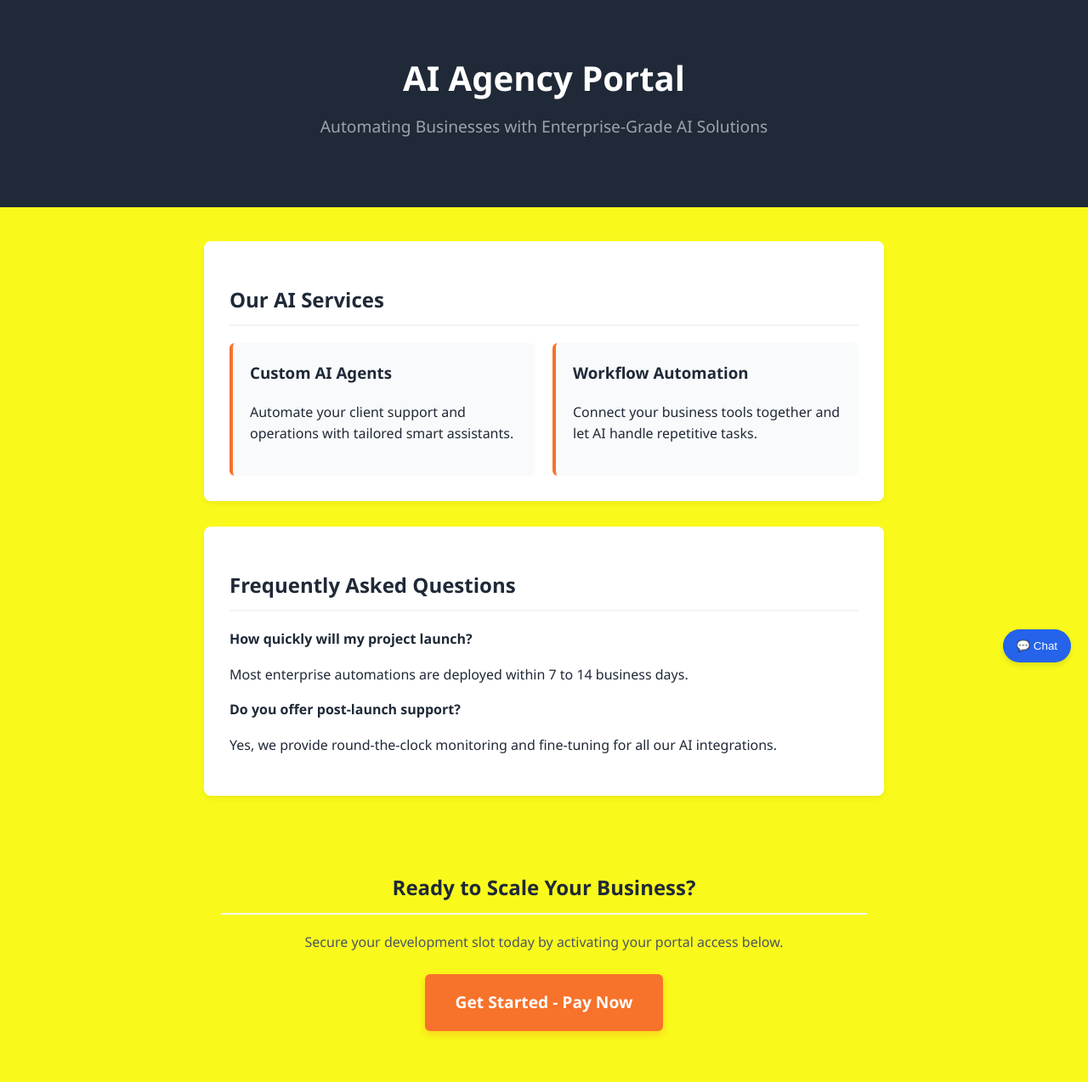
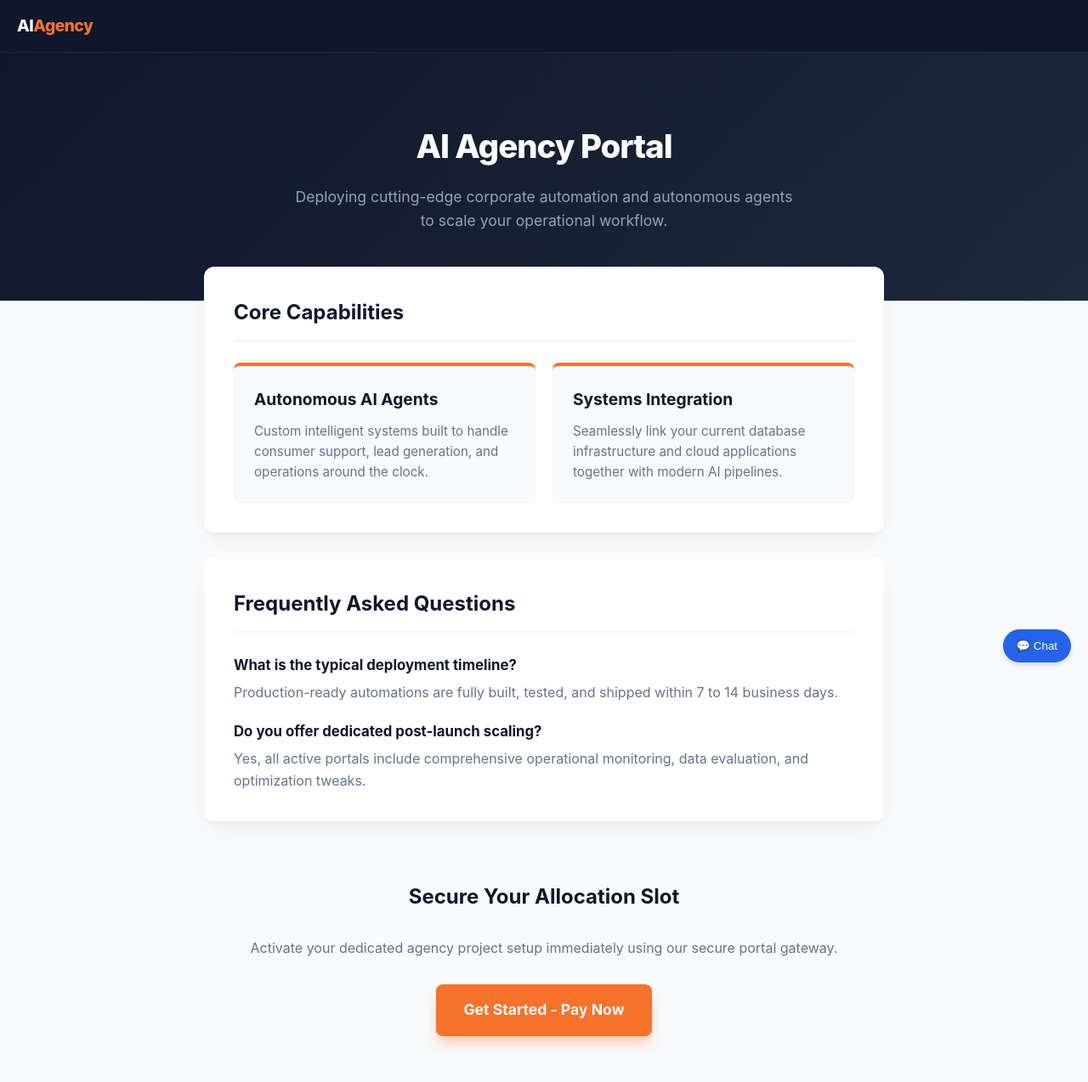
Before and after one commit to chimeremezewisdom1001-max/ai-agency-portal, a website: page public/index.html in a window 1280 px wide. Shown: the whole page at 85% size. Drawn offline with Linux system fonts and the light colour scheme.

Commit message:
Rebuilt landing page with beautiful corporate design framework

```diff
--- a/public/index.html
+++ b/public/index.html
@@ -3,47 +3,77 @@
 <head>
   <meta charset="UTF-8">
   <meta name="viewport" content="width=device-width, initial-scale=1.0">
-  <title>AI Agency Portal | Premium AI Solutions</title>
+  <title>AI Agency Portal | Premium Automation Solutions</title>
   <style>
+    :root {
+      --primary: #f7722a;
+      --dark: #0f172a;
+      --light: #f8fafc;
+      --text: #334155;
+    }
     body {
-      font-family: 'Segoe UI', Tahoma, Geneva, Verdana, sans-serif;
+      font-family: -apple-system, BlinkMacSystemFont, "Segoe UI", Roboto, sans-serif;
       margin: 0;
       padding: 0;
-      background-color: #f9fa1b;
-      color: #1f2937;
+      background-color: var(--light);
+      color: var(--text);
       line-height: 1.6;
     }
+    nav {
+      background-color: var(--dark);
+      padding: 15px 20px;
+      display: flex;
+      justify-content: space-between;
+      align-items: center;
+      border-bottom: 1px solid #1e293b;
+    }
+    .logo {
+      color: white;
+      font-weight: 800;
+      font-size: 1.2rem;
+      letter-spacing: -0.5px;
+    }
+    .logo span {
+      color: var(--primary);
+    }
     header {
-      background-color: #1f2937;
+      background: linear-gradient(135deg, #0f172a 0%, #1e293b 100%);
       color: white;
       text-align: center;
-      padding: 60px 20px;
+      padding: 80px 20px;
     }
     header h1 {
       margin: 0;
-      font-size: 2.5rem;
+      font-size: 2.4rem;
+      font-weight: 800;
+      letter-spacing: -1px;
     }
     header p {
-      font-size: 1.2rem;
-      color: #9ca3af;
-      margin-top: 10px;
+      font-size: 1.1rem;
+      color: #94a3b8;
+      max-width: 600px;
+      margin: 15px auto 0 auto;
     }
     .container {
       max-width: 800px;
-      margin: 40px auto;
+      margin: -40px auto 60px auto;
       padding: 0 20px;
     }
     .section {
       background: white;
-      padding: 30px;
-      border-radius: 8px;
-      box-shadow: 0 4px 6px rgba(0,0,0,0.05);
+      padding: 35px;
+      border-radius: 12px;
+      box-shadow: 0 10px 25px -5px rgba(0, 0, 0, 0.05), 0 8px 10px -6px rgba(0, 0, 0, 0.05);
       margin-bottom: 30px;
     }
     h2 {
-      color: #1f2937;
-      border-bottom: 2px solid #f3f4f6;
-      padding-bottom: 10px;
+      color: var(--dark);
+      font-size: 1.5rem;
+      font-weight: 700;
+      margin-top: 0;
+      margin-bottom: 25px;
+      border-bottom: 2px solid #f1f5f9;
+      padding-bottom: 12px;
     }
     .services-grid {
       display: grid;
@@ -54,56 +84,79 @@
       .services-grid { grid-template-columns: 1fr 1fr; }
     }
     .service-card {
-      background: #f9fafb;
-      padding: 20px;
-      border-radius: 6px;
-      border-left: 4px solid #f7722a;
+      background: #f8fafc;
+      padding: 24px;
+      border-radius: 8px;
+      border-top: 4px solid var(--primary);
+      box-shadow: inset 0 0 0 1px rgba(0,0,0,0.02);
     }
-    .service-card h3 { margin-top: 0; }
-    .cta-area {
-      text-align: center;
-      padding: 40px 20px;
+    .service-card h3 {
+      margin: 0 0 10px 0;
+      color: var(--dark);
+      font-size: 1.2rem;
     }
-    .btn-pay {
-      background-color: #f7722a;
-      color: white;
-      padding: 18px 36px;
-      text-decoration: none;
-      border-radius: 6px;
-      font-weight: bold;
-      font-size: 1.2rem;
-      display: inline-block;
-      box-shadow: 0 4px 10px rgba(247, 114, 42, 0.3);
-      transition: transform 0.2s;
+    .service-card p {
+      margin: 0;
+      font-size: 0.95rem;
+      color: #64748b;
     }
     .faq-item {
-      margin-bottom: 15px;
+      margin-bottom: 20px;
+    }
+    .faq-item:last-child {
+      margin-bottom: 0;
     }
     .faq-item strong {
       display: block;
-      color: #1f2937;
+      color: var(--dark);
+      font-size: 1.05rem;
+      margin-bottom: 6px;
+    }
+    .faq-item p {
+      margin: 0;
+      color: #64748b;
+    }
+    .cta-area {
+      text-align: center;
+      padding: 40px 20px 20px 20px;
+    }
+    .btn-pay {
+      background-color: var(--primary);
+      color: white;
+      padding: 16px 32px;
+      text-decoration: none;
+      border-radius: 8px;
+      font-weight: 700;
+      font-size: 1.1rem;
+      display: inline-block;
+      box-shadow: 0 10px 15px -3px rgba(247, 114, 42, 0.4);
+      transition: all 0.2s;
     }
   </style>
 </head>
 <body>
 
+  <nav>
+    <div class="logo">AI<span>Agency</span></div>
+  </nav>
+
   <header>
     <h1>AI Agency Portal</h1>
-    <p>Automating Businesses with Enterprise-Grade AI Solutions</p>
+    <p>Deploying cutting-edge corporate automation and autonomous agents to scale your operational workflow.</p>
   </header>
 
   <div class="container">
     <!-- Services Section -->
     <div class="section">
-      <h2>Our AI Services</h2>
+      <h2>Core Capabilities</h2>
       <div class="services-grid">
         <div class="service-card">
-          <h3>Custom AI Agents</h3>
-          <p>Automate your client support and operations with tailored smart assistants.</p>
+          <h3>Autonomous AI Agents</h3>
+          <p>Custom intelligent systems built to handle consumer support, lead generation, and operations around the clock.</p>
         </div>
         <div class="service-card">
-          <h3>Workflow Automation</h3>
-          <p>Connect your business tools together and let AI handle repetitive tasks.</p>
+          <h3>Systems Integration</h3>
+          <p>Seamlessly link your current database infrastructure and cloud applications together with modern AI pipelines.</p>
         </div>
       </div>
     </div>
@@ -112,19 +165,19 @@
     <div class="section">
       <h2>Frequently Asked Questions</h2>
       <div class="faq-item">
-        <strong>How quickly will my project launch?</strong>
-        <p>Most enterprise automations are deployed within 7 to 14 business days.</p>
+        <strong>What is the typical deployment timeline?</strong>
+        <p>Production-ready automations are fully built, tested, and shipped within 7 to 14 business days.</p>
       </div>
       <div class="faq-item">
-        <strong>Do you offer post-launch support?</strong>
-        <p>Yes, we provide round-the-clock monitoring and fine-tuning for all our AI integrations.</p>
+        <strong>Do you offer dedicated post-launch scaling?</strong>
+        <p>Yes, all active portals include comprehensive operational monitoring, data evaluation, and optimization tweaks.</p>
       </div>
     </div>
 
     <!-- Call to Action Section -->
     <div class="cta-area">
-      <h2>Ready to Scale Your Business?</h2>
-      <p style="margin-bottom: 25px; color: #4b5563;">Secure your development slot today by activating your portal access below.</p>
+      <h2 style="border: none; margin-bottom: 10px;">Secure Your Allocation Slot</h2>
+      <p style="margin-bottom: 30px; color: #64748b;">Activate your dedicated agency project setup immediately using our secure portal gateway.</p>
       <a href="https://flutterwave.com/pay/aqz0kdnuie6j" class="btn-pay">Get Started - Pay Now</a>
     </div>
   </div>
```
